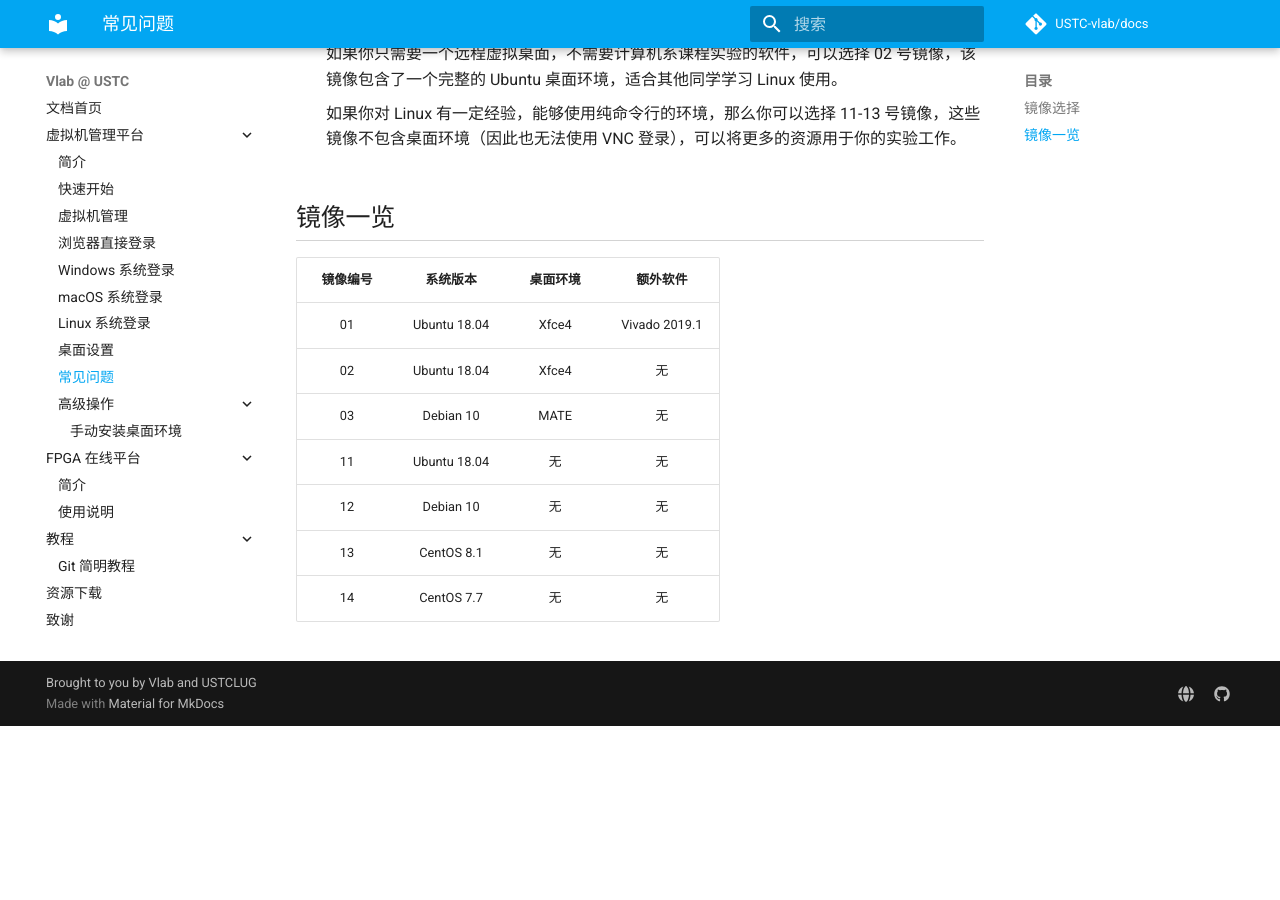
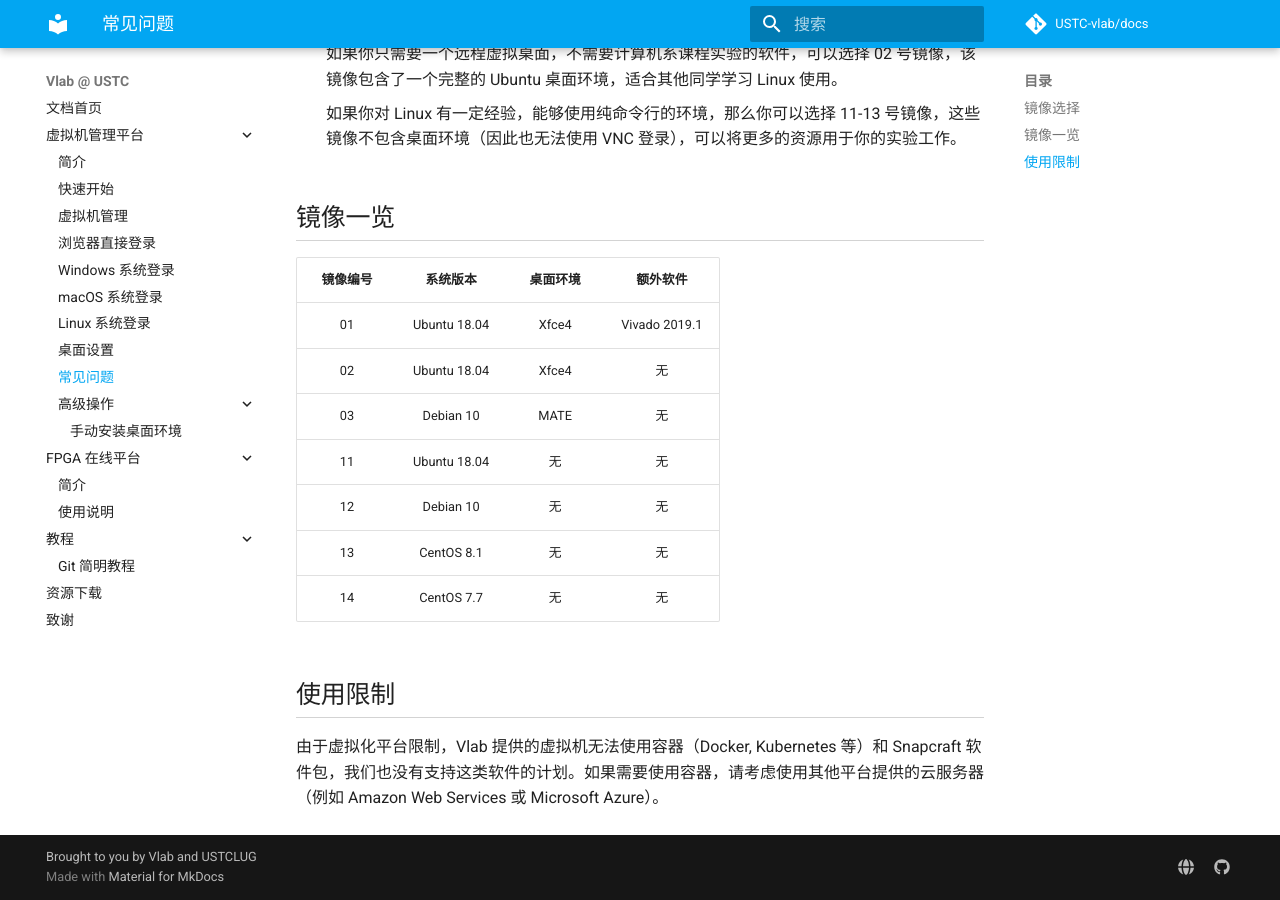
Before and after one commit to USTC-vlab/docs, an MkDocs documentation site: the page built from docs/vm/faq.md, in a window 1280 px wide and 900 px high, scrolled down 770 px. Built offline with MkDocs 1.6.1 and Material for MkDocs 9.7.7, drawn with Linux system fonts in a browser that asks for light colours; comment, search, counter and statistics services are not loaded; before the commit the page ends 1496 px from its top, so only the background shows below that.

Commit message:
FAQ: Add disallowance for Docker and K8s

```diff
--- a/docs/vm/faq.md
+++ b/docs/vm/faq.md
@@ -37,3 +37,7 @@
 | 12 | Debian 10 | 无 | 无 |
 | 13 | CentOS 8.1 | 无 | 无 |
 | 14 | CentOS 7.7 | 无 | 无 |
+
+## 使用限制 {#limits}
+
+由于虚拟化平台限制，Vlab 提供的虚拟机无法使用容器（Docker, Kubernetes 等）和 Snapcraft 软件包，我们也没有支持这类软件的计划。如果需要使用容器，请考虑使用其他平台提供的云服务器（例如 Amazon Web Services 或 Microsoft Azure）。
```
